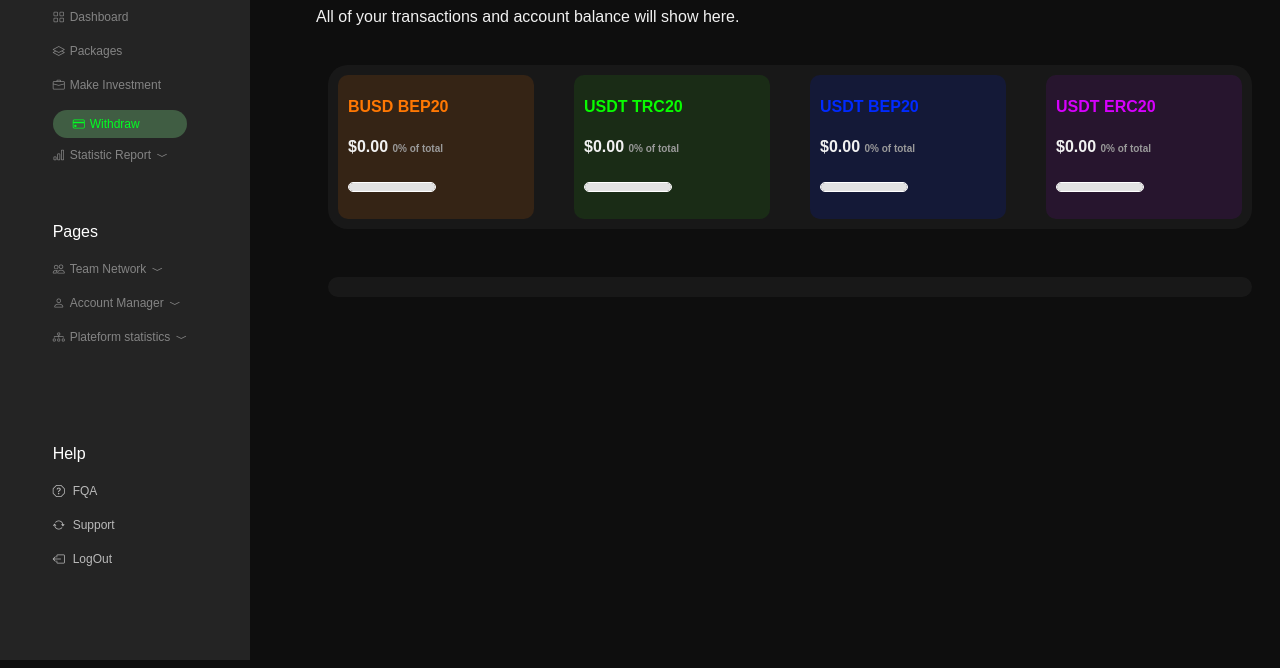
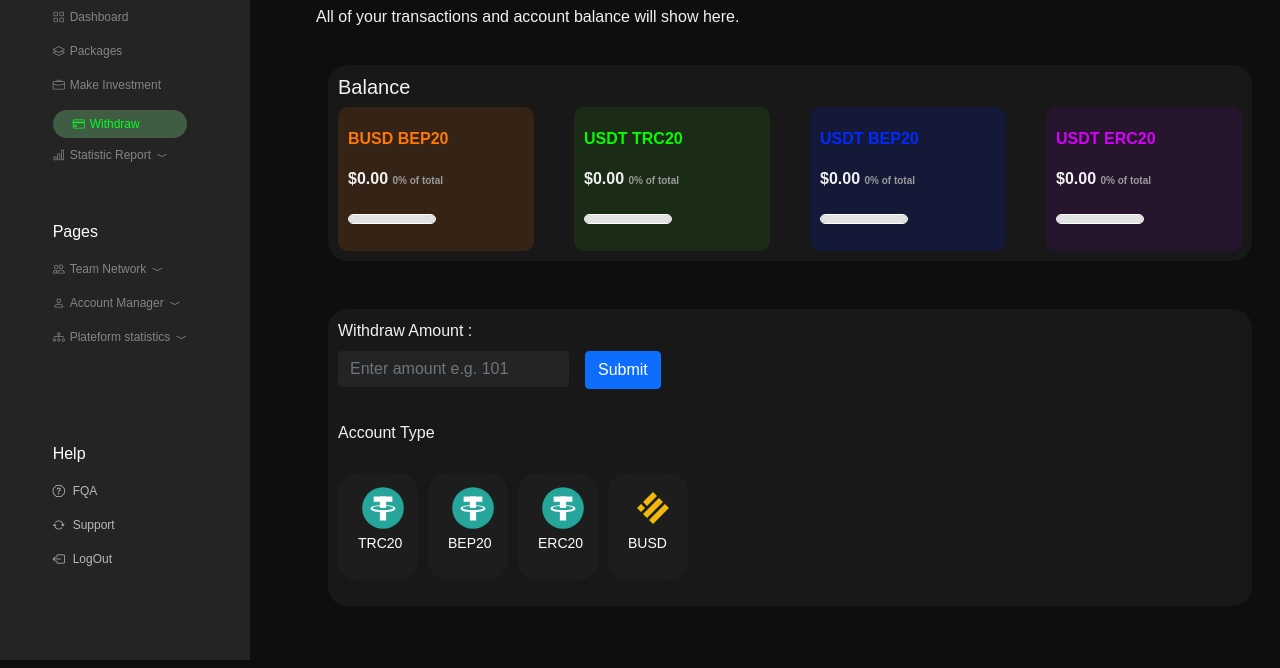
Before and after one commit to Beve-hub/making-money, a plain HTML site: page main/Withdraw.html in a window 1280 px wide. Shown: the part 132-800 px from the top of the page. Drawn offline with nearby package versions, Linux system fonts and the light colour scheme.

Commit message:
yrdudrdt

```diff
--- a/main/Withdraw.html
+++ b/main/Withdraw.html
@@ -267,8 +267,8 @@
       <div class=" container ">
 
         <div class="custom-backonst   ">
-
-          <div class="row justify-content-center gap-3">
+          <h5>Balance</h5>
+          <div class="row justify-content-center gap-3 mt-2">
 
             <div class="col-md">
               <div class="busd">
@@ -333,6 +333,51 @@
       </div>
 
       <div class="custom-blackonst mt-5  ">
+
+
+          <div class="mb-3">
+            <label for="amount" class="form-label">Withdraw Amount :</label>
+
+            <form class="row g-3">
+              <div class="col-auto">
+                <label for="amount"  class="visually-hidden">Password</label>
+                <input type="number"  class="form-control  custom-back text-light "  id="amount"  name="amount" step="0.01"  placeholder="Enter amount e.g. 101">
+              </div>
+              <div class="col-auto">
+                <button type="submit" class="btn btn-primary mb-3">Submit</button>
+              </div>
+            </form>
+          </div>
+
+          <div class="mb-3">
+            <label for="amount" class="form-label">Account Type</label>
+
+
+            <div class="crypto-icons ">
+              <!-- Crypto icons go here -->
+
+             <div class="crypto-icon ">
+              <img src="/img/tether.svg" class="crypto-image" data-crypto="BTC" alt="">
+              <p class="custom-font-size-14">TRC20</p>
+             </div>
+
+             <div class="crypto-icon ">
+              <img src="/img/tether.svg" class="crypto-image" data-crypto="BTC" alt="">
+              <p class="custom-font-size-14">BEP20</p>
+             </div>
+
+             <div class="crypto-icon ">
+              <img src="/img/tether.svg" class="crypto-image" data-crypto="BTC" alt="">
+              <p class="custom-font-size-14">ERC20</p>
+             </div>
+
+             <div class="crypto-icon ">
+              <img src="/img/BUSD.svg" class="crypto-image" data-crypto="BTC" alt="">
+              <p class="custom-font-size-14">BUSD</p>
+             </div>
+
+            </div>
+          </div>
 
 
       </div>
--- a/main/style.css
+++ b/main/style.css
@@ -104,6 +104,7 @@
       border: none;
       border-radius:20px;
       padding:10px;
+
     }
 
     .custom-coloren{
```
Also changed, not shown: main/Make.html (+1 -1 lines).
